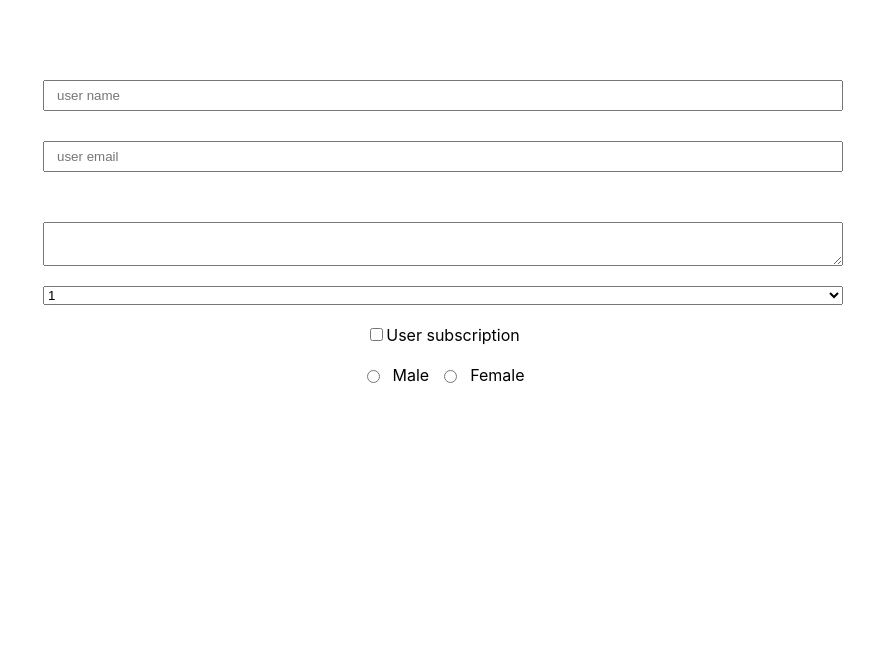
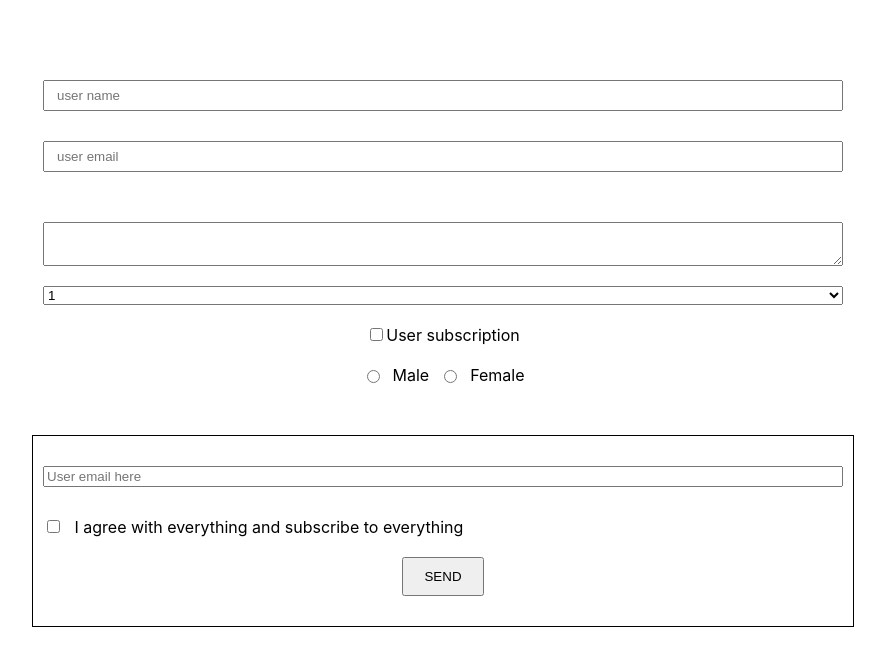
Before and after one commit to Studieren-React/react-forms, a React (Create React App) app: page / in a window 1280 px wide. Shown: the top 666 px of the page, without its empty margins (197-1082 px from the left). Built offline with nearby package versions, Linux system fonts and the light colour scheme.

Commit message:
add subscription form

```diff
--- a/src/App.tsx
+++ b/src/App.tsx
@@ -1,11 +1,13 @@
 import './App.css';
 
 import { Form } from './components/Form';
+import { Subscription } from './components/Subscription';
 
 function App() {
   return (
     <div className="App">
       <Form />
+      <Subscription />
     </div>
   );
 }
--- /dev/null
+++ b/src/components/Subscription.css
@@ -0,0 +1,34 @@
+.Subscription {
+    border: 1px solid #000;
+    padding: 30px 10px;
+    max-width: 800px;
+    margin: 50px auto 0;
+
+    display: flex;
+    flex-direction: column;
+}
+
+.SubscriptionAgreement {
+    margin-top: 30px;
+    display: flex;
+    flex-direction: row;
+}
+
+.SubscriptionAgreementCheckbox {
+    margin-right: 10px;
+}
+
+.SubscriptionAgreementLabel {
+    cursor: pointer;
+    user-select: none;
+}
+
+.SubscriptionButtonWrapper {
+    margin-top: 20px;
+}
+
+.SubscriptionButton {
+    cursor: pointer;
+    text-transform: uppercase;
+    padding: 10px 20px;
+}
--- /dev/null
+++ b/src/components/Subscription.tsx
@@ -0,0 +1,77 @@
+import { Component, ReactNode } from "react";
+import './Subscription.css';
+
+const EMAIL_PATTERN: RegExp = /^\w+([\.-]?\w+)*@\w+([\.-]?\w+)*(\.\w{2,3})+$/;
+
+export class Subscription extends Component {
+    state = {
+        userEmail: '',
+        userAgreement: false
+    }
+
+    emailHandler = (event: React.FormEvent<HTMLInputElement>) => {
+        this.setState({ userEmail: event.currentTarget.value })
+    }
+
+    checkboxHandler = (event: React.FormEvent<HTMLInputElement>) => {
+        this.setState({ userAgreement: event.currentTarget.checked })
+    }
+
+    buttonHandler = () => {
+        const { userEmail, userAgreement } = this.state;
+
+        // Check email validity
+        const isEmailValid: boolean = EMAIL_PATTERN.test(userEmail);
+        if (!isEmailValid) {
+            alert('Achtung! Email isn\'t valid!');
+            return;
+        }
+
+        // Check agreement validity
+        if (!userAgreement) {
+            alert('You didn\'t agree with everything!');
+            return;
+        }
+
+        alert('Great! You have successfully completed the form!');
+        this.setState({ userEmail: '', userAgreement: false });
+    }
+
+    render(): ReactNode {
+        const { userEmail, userAgreement } = this.state;
+
+        return (
+            <div className="Subscription">
+                <input
+                    type="email"
+                    name="userEmail"
+                    placeholder="User email here"
+                    value={userEmail}
+                    onChange={this.emailHandler}
+                />
+                <div className="SubscriptionAgreement">
+                    <label
+                        htmlFor="userAgreement"
+                        className="SubscriptionAgreementLabel"
+                    >
+                        <input
+                            className="SubscriptionAgreementCheckbox"
+                            type="checkbox"
+                            name="userAgreement"
+                            id="userAgreement"
+                            checked={userAgreement}
+                            onChange={this.checkboxHandler}
+                        /> I agree with everything and subscribe to everything
+                    </label>
+                </div>
+                <div className="SubscriptionButtonWrapper">
+                    <button
+                        className="SubscriptionButton"
+                        type="button"
+                        onClick={this.buttonHandler}
+                    >send</button>
+                </div>
+            </div>
+        )
+    }
+}
```
